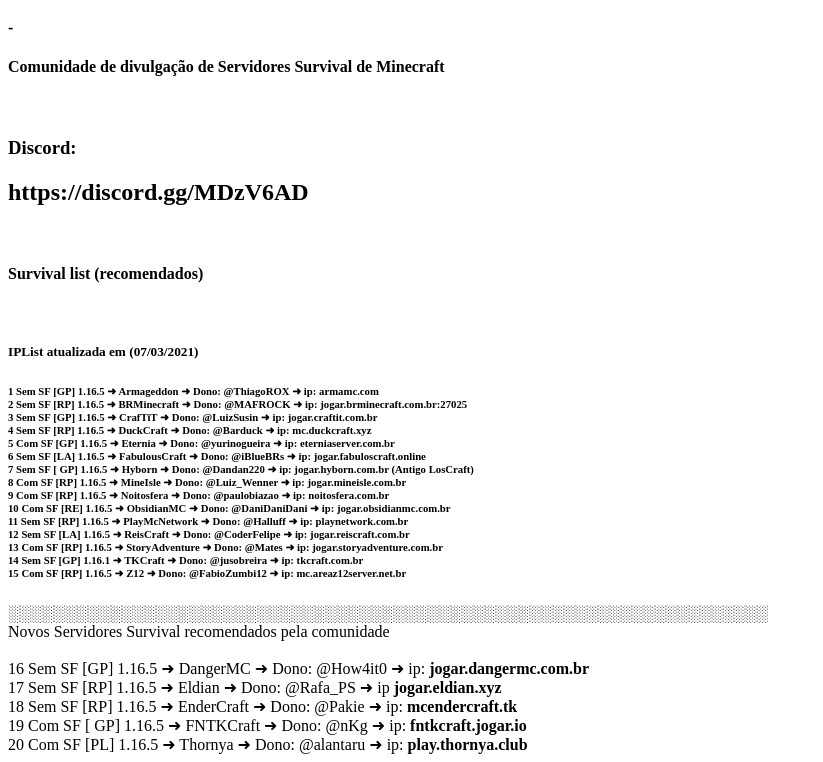
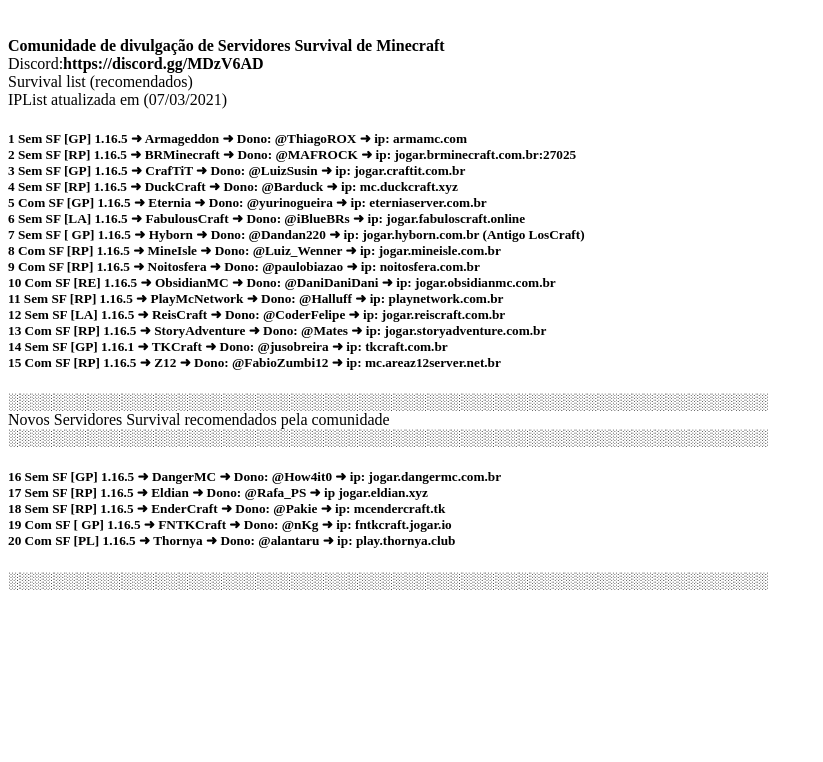
Before and after one commit to comonier/hu3.github.io, a plain HTML site: page index.html in a window 1280 px wide. Shown: the part 61-823 px from the top of the page, without its empty margins (0-823 px from the left). After the commit the page ends 800 px from the top, so only its background shows below. Drawn offline with Linux system fonts and the light colour scheme.

Commit message:
Update index.html

```diff
--- a/index.html
+++ b/index.html
@@ -3,13 +3,14 @@
 <head>
 <meta charset="UTF-8"/>
 <title>Hu3Friends</title>
-    <b><h1>Hu3Friends</h1> - <h4>Comunidade de divulgação de Servidores Survival de Minecraft<h4></b><br>
+    <b><h1>Hu3Friends</h1><br>
+Comunidade de divulgação de Servidores Survival de Minecraft</b><br>
 </head>
 <body>
-    <h3>Discord:</h3> <b><h2>https://discord.gg/MDzV6AD</h2></b><br>
-    <h4>Survival list (recomendados)</h4><br>
-    <h5>IPList atualizada em (07/03/2021)</h5>
-<h6>
+    Discord:<b>https://discord.gg/MDzV6AD</b><br>
+    Survival list (recomendados)<br>
+    IPList atualizada em (07/03/2021)
+<h5>
 1 Sem SF [GP] 1.16.5 ➜ Armageddon  ➜ Dono: @ThiagoROX  ➜ ip: <b>armamc.com</b><br>
 2 Sem SF [RP] 1.16.5 ➜ BRMinecraft ➜ Dono: @MAFROCK ➜ ip: <b>jogar.brminecraft.com.br:27025</b><br>
 3 Sem SF [GP] 1.16.5 ➜ CrafTiT ➜ Dono: @LuizSusin ➜  ip: <b>jogar.craftit.com.br</b><br>
@@ -25,15 +26,18 @@
 13 Com SF [RP] 1.16.5 ➜ StoryAdventure  ➜ Dono: @Mates ➜ ip: <b>jogar.storyadventure.com.br</b><br>
 14 Sem SF [GP] 1.16.1 ➜ TKCraft ➜ Dono: @jusobreira ➜ ip: <b>tkcraft.com.br</b><br>
 15 Com SF [RP] 1.16.5 ➜ Z12 ➜ Dono: @FabioZumbi12 ➜ ip: <b>mc.areaz12server.net.br</b><br>
-    </h6>
+</h5>
 
 ░░░░░░░░░░░░░░░░░░░░░░░░░░░░░░░░░░░░░░░░░░░░░░░░░░░░░░░░░░░░░░░░░░░<br>
 Novos Servidores Survival recomendados pela comunidade<br>
-<br>
+░░░░░░░░░░░░░░░░░░░░░░░░░░░░░░░░░░░░░░░░░░░░░░░░░░░░░░░░░░░░░░░░░░░<br>
+<h5>
 16 Sem SF [GP] 1.16.5 ➜ DangerMC ➜ Dono: @How4it0 ➜ ip: <b>jogar.dangermc.com.br</b><br>
 17 Sem SF [RP] 1.16.5 ➜ Eldian ➜ Dono: @Rafa_PS ➜ ip <b>jogar.eldian.xyz</b><br>
 18 Sem SF [RP] 1.16.5 ➜ EnderCraft ➜ Dono: @Pakie ➜ ip: <b>mcendercraft.tk</b><br>
 19 Com SF [ GP] 1.16.5 ➜ FNTKCraft ➜ Dono: @nKg ➜ ip: <b>fntkcraft.jogar.io</b><br>
-        20 Com SF [PL] 1.16.5 ➜ Thornya ➜ Dono: @alantaru ➜ ip: <b>play.thornya.club</b><br>
+20 Com SF [PL] 1.16.5 ➜ Thornya ➜ Dono: @alantaru ➜ ip: <b>play.thornya.club</b><br>
+</h5>
+░░░░░░░░░░░░░░░░░░░░░░░░░░░░░░░░░░░░░░░░░░░░░░░░░░░░░░░░░░░░░░░░░░░<br>
 </body>
 </html>
```
